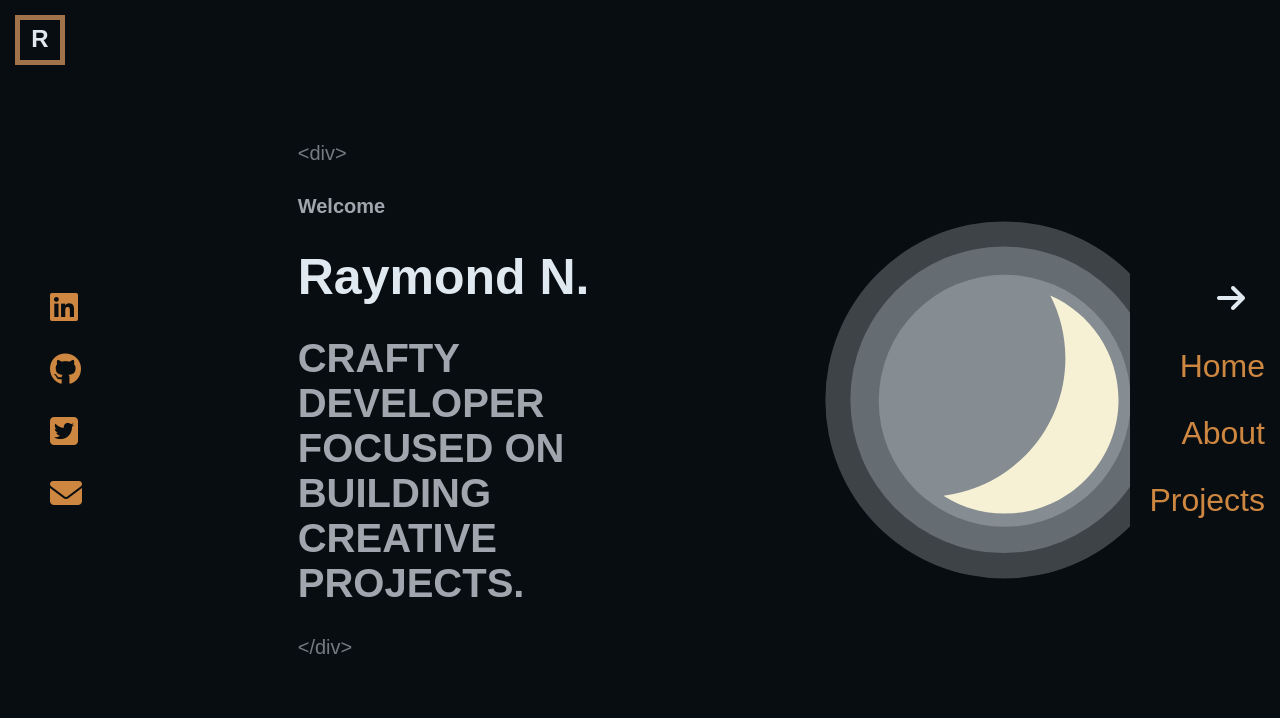
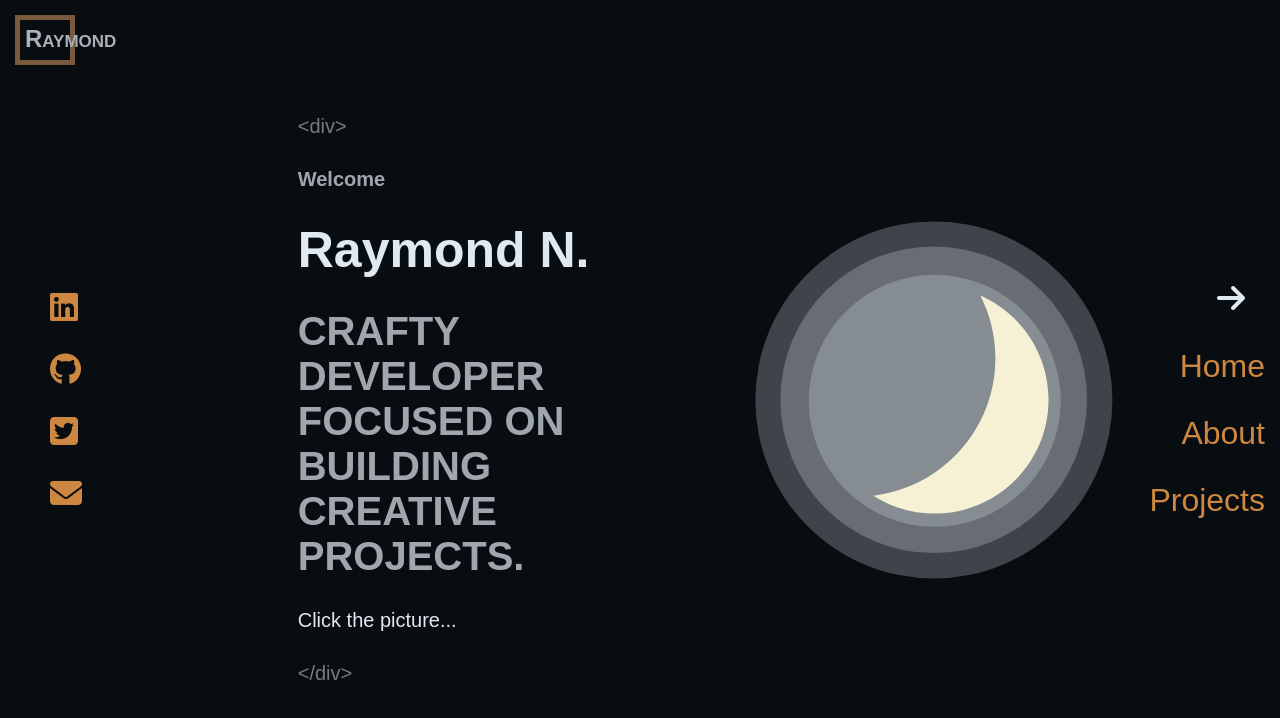
Before and after one commit to HotSoz/Raymond-Nhim, a plain HTML site: page index.html in a window 1280 px wide. Drawn offline with nearby package versions, Linux system fonts and the light colour scheme.

Commit message:
updating minor features

```diff
--- a/css/main.css
+++ b/css/main.css
@@ -91,7 +91,7 @@
     display: flex;
     align-items: center;
     justify-content: center;
-    gap: 40px;
+    gap: 20px;
     padding: auto;
     color: var(--prime);
   }
@@ -198,9 +198,10 @@ ul {list-style: none;}
 
 .logo-border {
   border: solid 5px var(--primary);
-  width: 50px;
+  width: 60px;
   height: 50px;
   text-align: center;
+  opacity: 75%;
   padding: 5px;
   font-variant: small-caps;
   font-weight: 700;
@@ -257,15 +258,6 @@ ul {list-style: none;}
 
 /* Main Page */
 
-/* .container.main-section {
-  padding: 150px;
-  display: flex;
-  align-items: center;
-  justify-content: start;
-  text-align: left;
-  color: var(--prime);
-} */
-
 .container.main-section .hero {
   display: grid;
   gap: 30px;
@@ -275,7 +267,7 @@ ul {list-style: none;}
 
 .hero-section {
   display: flex;
-  gap: 100px;
+  gap: 30px;
   justify-content: center;
   align-items: center;
 }
@@ -307,15 +299,6 @@ ul {list-style: none;}
 }
 
 /* About Me Page */
-
-/* .container.about-section {
-  display: flex;
-  align-items: center;
-  justify-content: center;
-  gap: 40px;
-  padding: 48px;
-  color: var(--prime);
-} */
 
 .about-container {
   display: flex;
--- a/index.html
+++ b/index.html
@@ -19,7 +19,7 @@
             <div class="logo">
                 <a href="#main">
                     <div class="logo-border">
-                        R
+                        Raymond
                     </div>
                 </a>
             </div>
@@ -44,6 +44,7 @@
                             <h4 style="opacity: 70%">Welcome</h4>
                             <h1 class="">Raymond N.</h1>
                             <h2 style="opacity: 70%" class="all-caps info">Crafty developer focused on building creative projects.</h2>
+                            <p>Click the picture...</p>
                             <span class="tag-style">&lt;/div&gt;</span>
                         </div>
                         <div class="theme-svg svg-container" id="toggle-theme">
@@ -183,7 +184,7 @@
                         </div>
                     </div>
                     <div>
-                        <h3 class="title-text">Other Projects Coming Soon</h3>
+                        <h3 class="title-text">Projects will be fully detailed in the future!</h3>
                         <div class="other-project-container">
                         </div>
                     </div>
```
